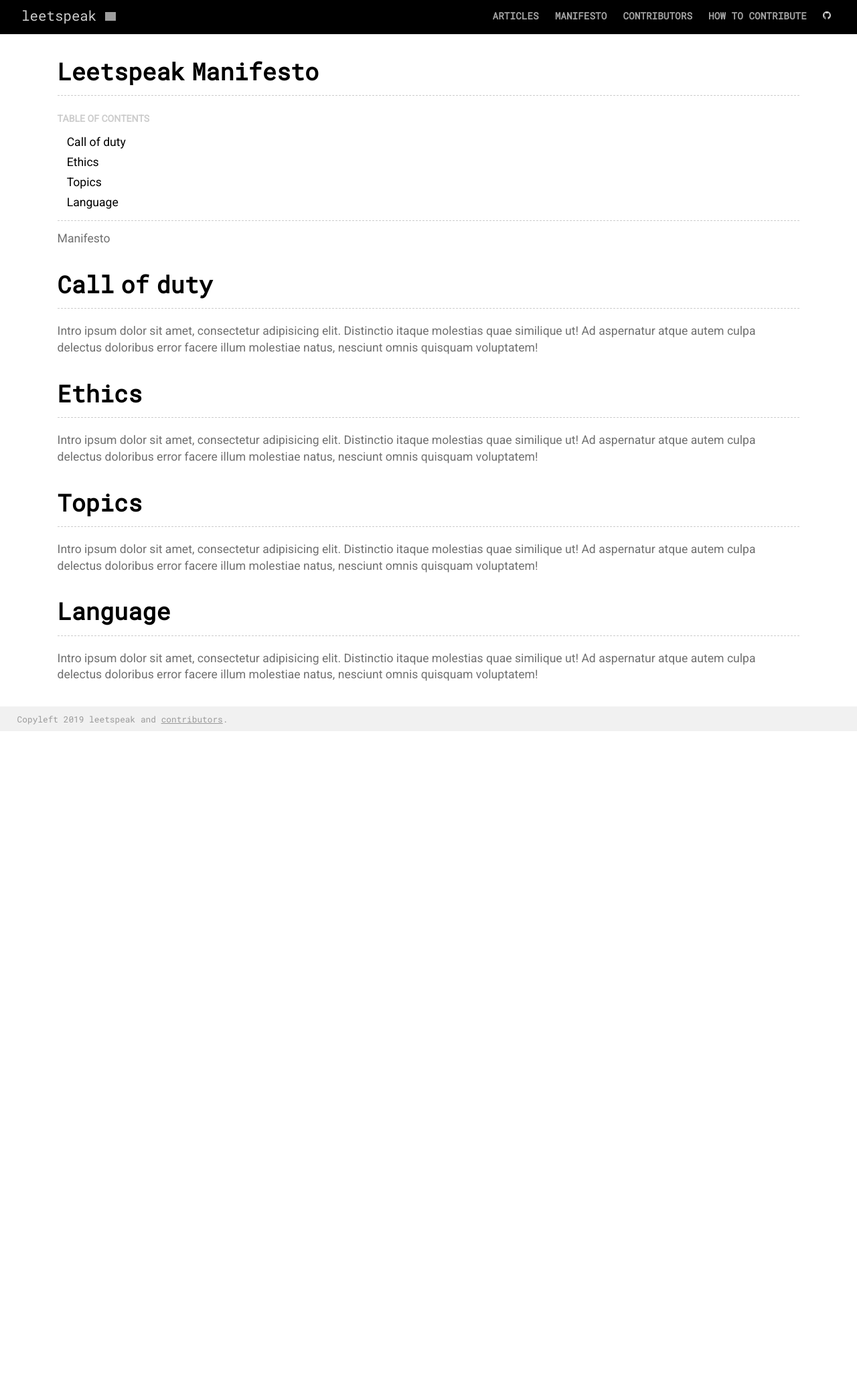
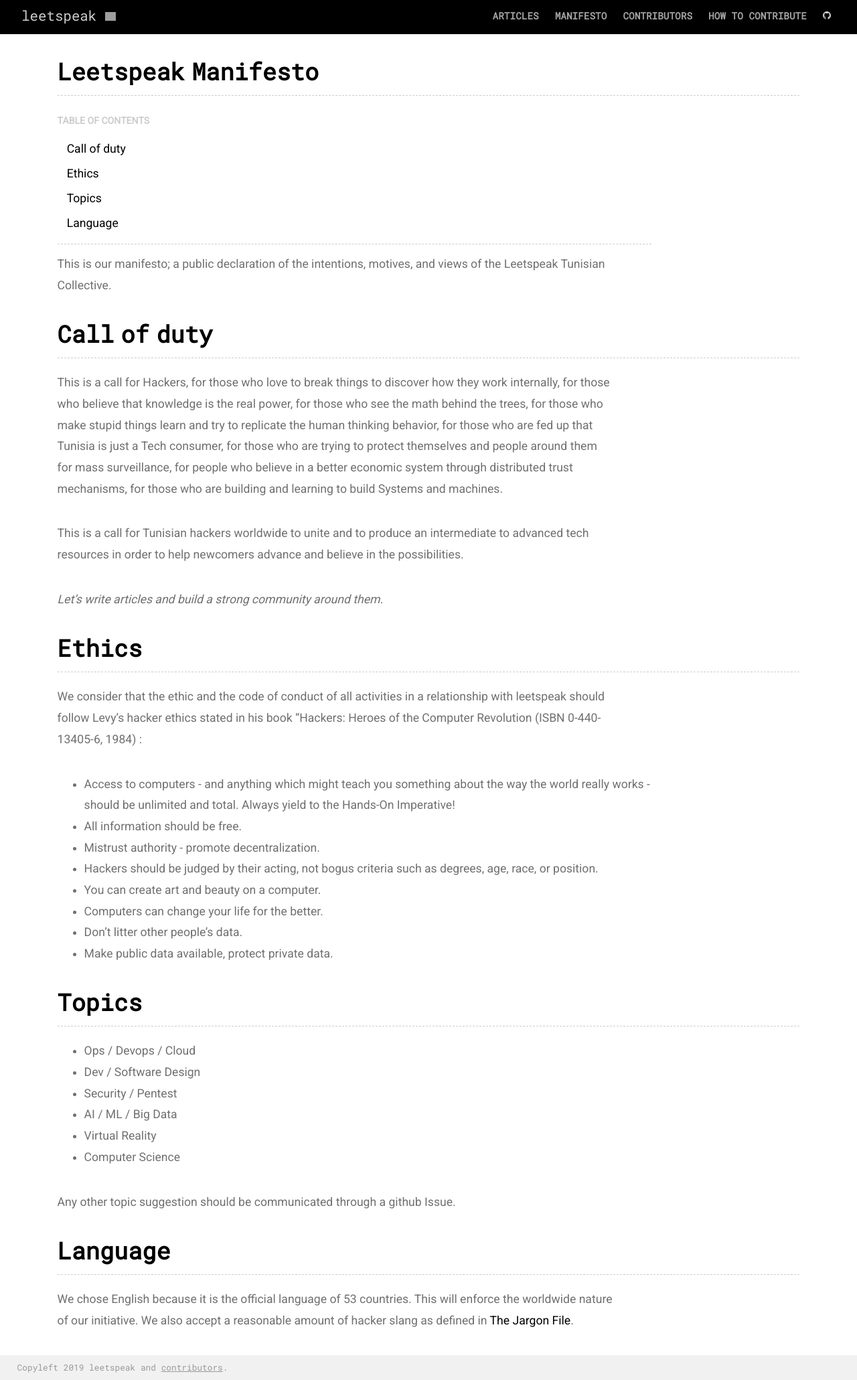
Before and after one commit to leetspeek/leetspeek, a Jekyll site: the page built from manifesto.md, in a window 1280 px wide. Shown: the whole page at 67% size. Built offline with Jekyll 4.4.1, drawn with Linux system fonts in a browser that asks for light colours; before the commit the page ends 1092 px from its top, so only the background shows below that; grey boxes are pictures that could not be loaded.

Commit message:
adding content to manifesto

```diff
--- a/_sass/page.scss
+++ b/_sass/page.scss
@@ -1,10 +1,18 @@
 #page, #article {
 
   font-size: 1em;
-  line-height: 1.4em;
+  line-height: 1.8em;
 
   p {
-    max-width: 95%;
+    max-width: 75%;
+    white-space: pre-wrap;
+    word-wrap: break-word;
+    word-break: break-word;
+  }
+
+  ul {
+    max-width: 80%;
+    padding-bottom:  1em;
   }
 
   .inner{
--- a/manifesto.md
+++ b/manifesto.md
@@ -4,20 +4,43 @@ title: Leetspeak Manifesto
 permalink: /manifesto/
 ---
 
-Manifesto
+This is our manifesto; a public declaration of the intentions, motives, and views of the Leetspeak Tunisian Collective.
 
 # Call of duty
 
-Intro ipsum dolor sit amet, consectetur adipisicing elit. Distinctio itaque molestias quae similique ut! Ad aspernatur atque autem culpa delectus doloribus error facere illum molestiae natus, nesciunt omnis quisquam voluptatem!
+This is a call for Hackers, for those who love to break things to discover how they work internally, for those who believe that knowledge is the real power, for those who see the math behind the trees, for those who make stupid things learn and try to replicate the human thinking behavior, for those who are fed up that Tunisia is just a Tech consumer, for those who are trying to protect themselves and people around them for mass surveillance, for people who believe in a better economic system through distributed trust mechanisms, for those who are building and learning to build Systems and machines.
+
+This is a call for Tunisian hackers worldwide to unite and to produce an intermediate to advanced tech resources in order to help newcomers advance and believe in the possibilities.
+
+*Let's write articles and build a strong community around them.*
 
 # Ethics
 
-Intro ipsum dolor sit amet, consectetur adipisicing elit. Distinctio itaque molestias quae similique ut! Ad aspernatur atque autem culpa delectus doloribus error facere illum molestiae natus, nesciunt omnis quisquam voluptatem!
+We consider that the ethic and the code of conduct of all activities in a relationship with leetspeak should follow Levy's hacker ethics stated in his book "Hackers: Heroes of the Computer Revolution (ISBN 0-440-13405-6, 1984) :
+
+- Access to computers - and anything which might teach you something about the way the world really works - should be unlimited and total. Always yield to the Hands-On Imperative!
+- All information should be free.
+- Mistrust authority - promote decentralization.
+- Hackers should be judged by their acting, not bogus criteria such as degrees, age, race, or position.
+- You can create art and beauty on a computer.
+- Computers can change your life for the better.
+- Don't litter other people's data.
+- Make public data available, protect private data.
 
 # Topics
 
-Intro ipsum dolor sit amet, consectetur adipisicing elit. Distinctio itaque molestias quae similique ut! Ad aspernatur atque autem culpa delectus doloribus error facere illum molestiae natus, nesciunt omnis quisquam voluptatem!
+- Ops / Devops / Cloud
+- Dev / Software Design
+- Security / Pentest
+- AI / ML / Big Data
+- Virtual Reality
+- Computer Science
+
+Any other topic suggestion should be communicated through a github Issue.
 
 # Language
 
-Intro ipsum dolor sit amet, consectetur adipisicing elit. Distinctio itaque molestias quae similique ut! Ad aspernatur atque autem culpa delectus doloribus error facere illum molestiae natus, nesciunt omnis quisquam voluptatem!
+We chose English because it is the official language of 53 countries. This will enforce the worldwide nature of our initiative. We also accept a reasonable amount of hacker slang as defined in [The Jargon File][jargon-file].
+
+
+[jargon-file]: http://catb.org/jargon/html/
```
